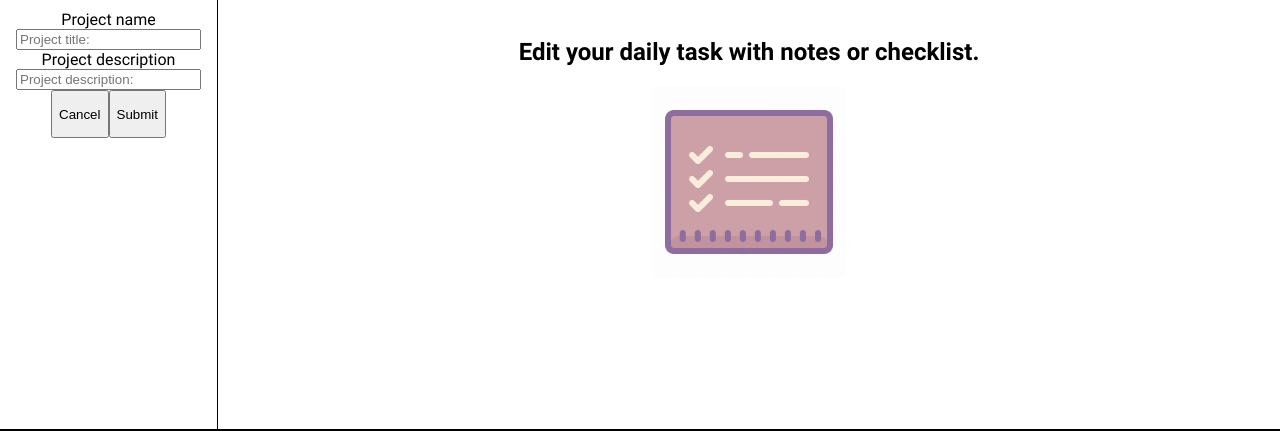
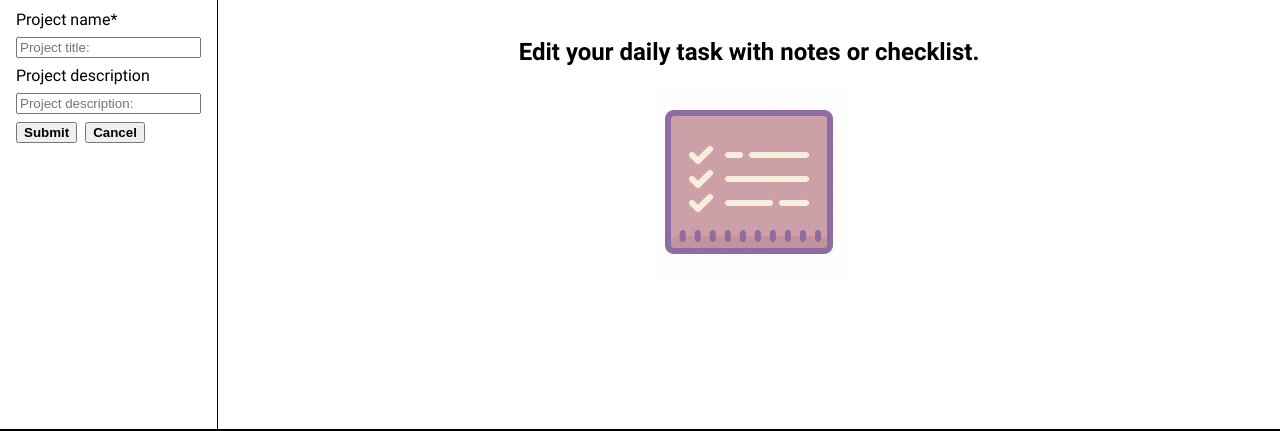
Before and after one commit to cel8/top_todolist, a website built with webpack: page src/index.html in a window 1280 px wide. Both pictures are taken after a click on the button "Add project". Shown: the part 314-745 px from the top of the page. Built offline with nearby package versions, Linux system fonts and the light colour scheme; files whose address does not match are found by name.

Commit message:
(1) Add some style and create object for it; (2) Required span for text input; (3) Dismiss project (edit/create) on project open.

```diff
--- a/src/style/style.css
+++ b/src/style/style.css
@@ -294,6 +294,36 @@ nav, .nav-projects, .project-container {
   width: 2rem;
 }
 
+/* Project form */
+
+.manage-project-form {
+  display: flex;
+  gap: 0.5rem;
+  flex-direction: column;
+  justify-content: flex-start;
+  align-items: flex-start;
+}
+
+.manage-project-form > .complete-button {
+  display: flex;
+  gap: 0.5rem;
+}
+
+.form-project-button {
+  display: flex;
+  align-items: center;
+  gap: 0.5rem;
+}
+
+.form-project-button > p {
+  font-weight: bold;
+  margin: 0;
+}
+
+.form-project-button > img {
+  width: 2rem;
+}
+
 /* Task */
 
 .manage-form-task {
--- a/src/utilities/input-manager.js
+++ b/src/utilities/input-manager.js
@@ -10,6 +10,9 @@ export function createEditText(editTextID, placeHolderText, labelText = null, re
   input.required = required;
   /* Set label when node exists */
   if(label) {
+    if(required) {
+      domManager.createAddNode('span', label, 'required', null, '*');
+    }
     label.htmlFor = editTextID;
     input.setAttribute('name', editTextID);
   }
--- a/src/view/ui-project-controller.js
+++ b/src/view/ui-project-controller.js
@@ -23,6 +23,19 @@ export class UiProjectController {
   #isLocked() { return this.#isEdit === true; }
   #toggleEditing() {
     this.#isEdit = this.#isEdit ? false : true;
+  }
+  #doDismissProjectForm() {
+    // Do not delete anything
+    if(!this.#isLocked()) return;
+    /* Get items */
+    const btnAddProject  = document.querySelector('.add-project-btn');
+    const formMngProject = document.querySelector('.manage-project-form');
+    // Remove all form content
+    domManager.removeAllChildNodes(formMngProject);
+    /* Toggle visibility */
+    domManager.toggleDisplayByNode(btnAddProject);
+    domManager.toggleDisplayByNode(formMngProject);
+    this.#toggleEditing();
   }
   #doManageProjectForm(prjFormArgs) {
     /* Lock editing */
@@ -75,15 +88,17 @@ export class UiProjectController {
     };
     /* Add input */
     const editTextPrjTitle = inputManager.createEditText('prjTitle', 'Project title:', 'Project name');
-    const editTextPrjDescr = inputManager.createEditText('prjDescription', 'Project description:', 'Project description');
+    const editTextPrjDescr = inputManager.createEditText('prjDescription', 'Project description:', 'Project description', false);
     const btnCancel        = inputManager.createTextButton('btnCancel', 'Cancel', 'form-project-button', cbEventCancel);
     const btnSubmit        = inputManager.createTextButton('btnSubmit', 'Submit', 'form-project-button', cbEventSubmit, formMngProject);
+    const divCompleteBtn   = domManager.createNode('div', 'complete-button');
     domManager.addNodeChild(formMngProject, editTextPrjTitle.label);
     domManager.addNodeChild(formMngProject, editTextPrjTitle.input);
     domManager.addNodeChild(formMngProject, editTextPrjDescr.label);
     domManager.addNodeChild(formMngProject, editTextPrjDescr.input);
-    domManager.addNodeChild(formMngProject, btnCancel.input);
-    domManager.addNodeChild(formMngProject, btnSubmit.input);
+    domManager.addNodeChild(formMngProject, divCompleteBtn);
+    domManager.addNodeChild(divCompleteBtn, btnSubmit.input);
+    domManager.addNodeChild(divCompleteBtn, btnCancel.input);
     // Set value when editing
     if(prjFormArgs.isEdit) {
       editTextPrjTitle.input.value = project.getTitle;
@@ -111,7 +126,7 @@ export class UiProjectController {
     }
   }
   #doOpenProject(projectTitle) {
-    // TODO: stop editing #isEdit
+    this.#doDismissProjectForm();
     this.uiTaskController.doLoadProjectTask(projectTitle);
   }
   doAddProjectUI(parentContainer, projectTitle) {
--- a/src/view/ui-task-controller.js
+++ b/src/view/ui-task-controller.js
@@ -13,6 +13,7 @@ import { DataSubscriber } from 'Controller/data-subscriber';
 const overlay = document.querySelector('#overlay');
 const main = document.querySelector('main');
 
+//TODO: close overlay clicking outside box
 export class UiTaskController {
   constructor() {
     this.projectController = ProjectController.getInstance();
```
